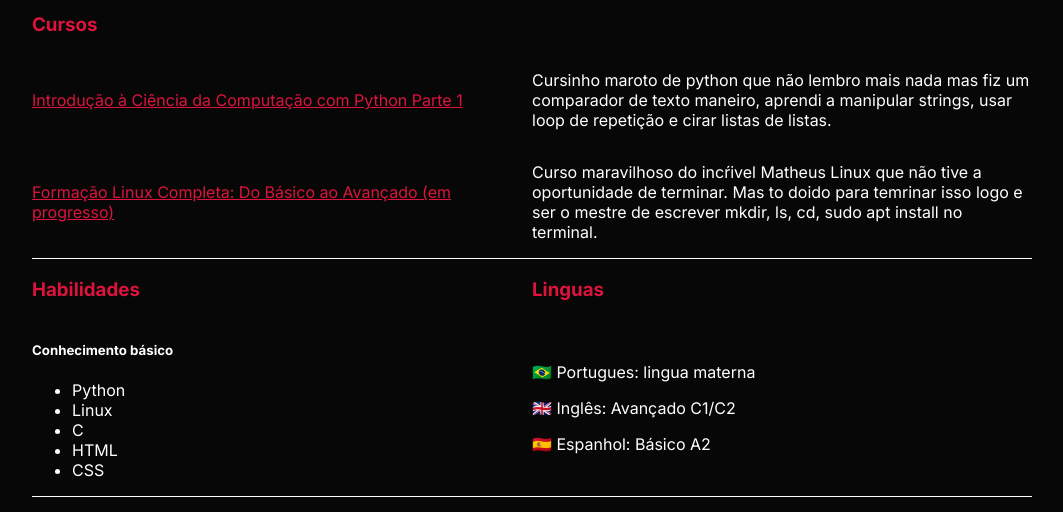
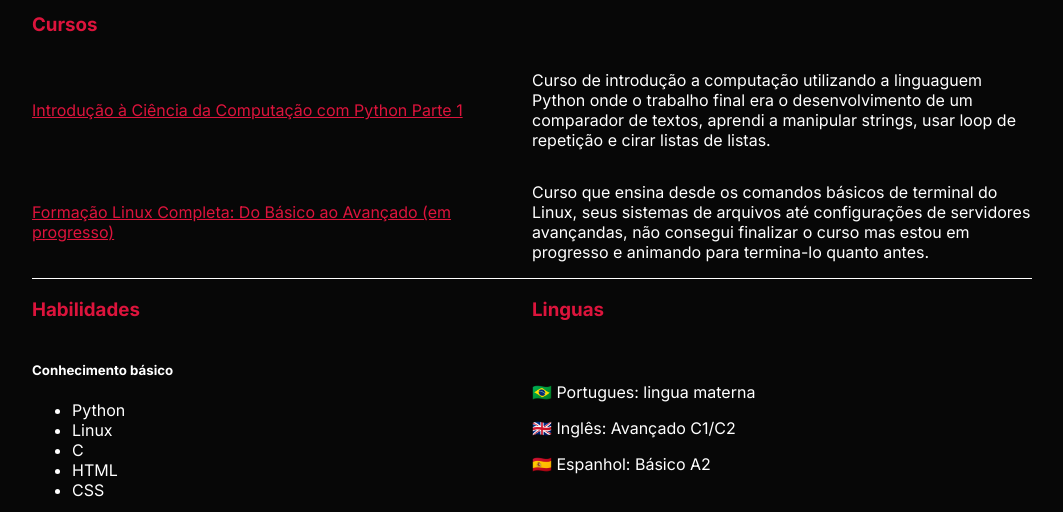
Before and after one commit to gabrielmlborges/HTML-CSS-Resume, a plain HTML site: page index.html in a window 1280 px wide. Shown: the part 288-800 px from the top of the page, without its empty margins (108-1171 px from the left). Drawn offline with Linux system fonts and the light colour scheme.

Commit message:
Atualização do texto do site

```diff
--- a/index.html
+++ b/index.html
@@ -34,12 +34,12 @@
         <h3>Cursos</h3>
         <div class="Caixa">
             <div class="Caixinha">
-                    <a href="https://www.coursera.org/learn/ciencia-computacao-python-conceitos"
-                        target="_blank">Introdução
+                <a href="https://www.coursera.org/learn/ciencia-computacao-python-conceitos" target="_blank">Introdução
                     à Ciência da Computação com Python Parte 1</a>
             </div>
             <div class="Caixinha">
-                    <p>Cursinho maroto de python que não lembro mais nada mas fiz um comparador de texto maneiro,
+                <p>Curso de introdução a computação utilizando a linguaguem Python onde o trabalho final era o
+                    desenvolvimento de um comparador de textos,
                     aprendi
                     a manipular strings, usar loop de repetição e cirar listas de listas.</p>
             </div>
@@ -51,8 +51,9 @@
                     target="_blank">Formação Linux Completa: Do Básico ao Avançado (em progresso)</a>
             </div>
             <div class="Caixinha">
-                    <p>Curso maravilhoso do incŕivel Matheus Linux que não tive a oportunidade de terminar. Mas to doido
-                        para temrinar isso logo e ser o mestre de escrever mkdir, ls, cd, sudo apt install no terminal.</p>
+                <p>Curso que ensina desde os comandos básicos de terminal do Linux, seus sistemas de arquivos até
+                    configurações de servidores avançandas, não consegui finalizar o curso mas estou em progresso e
+                    animando para termina-lo quanto antes.</p>
             </div>
         </div>
     </section>
```
Lines whose indentation alone changed are shown as unchanged.
